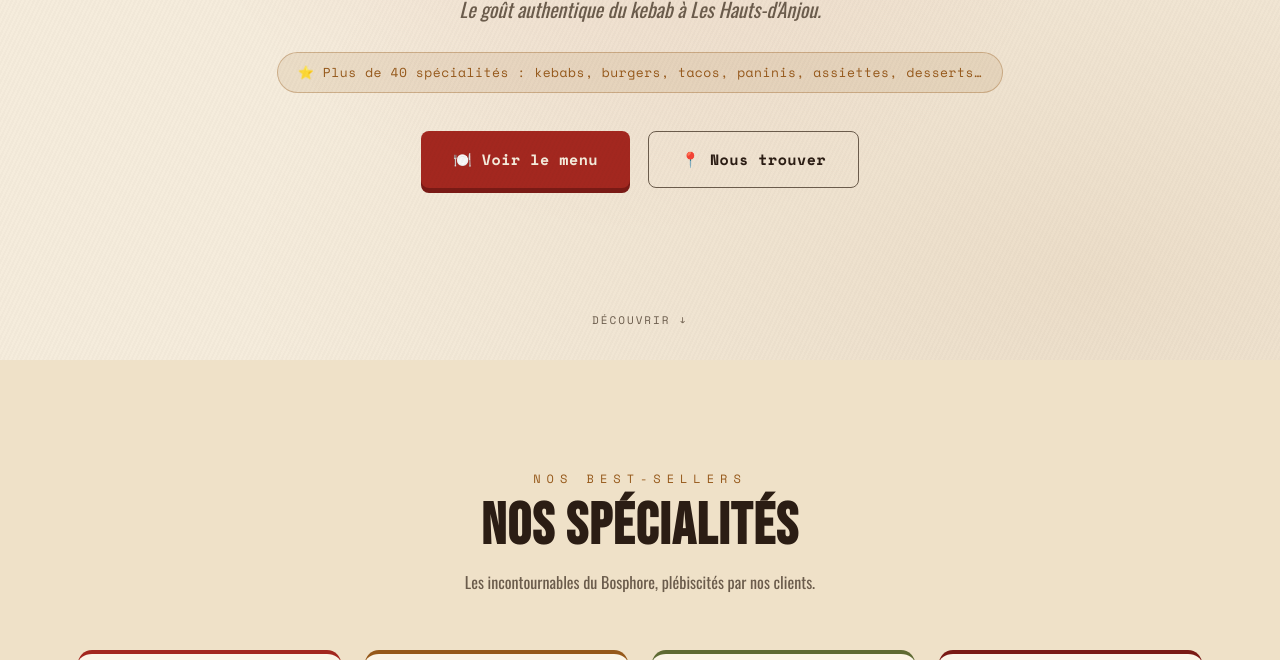
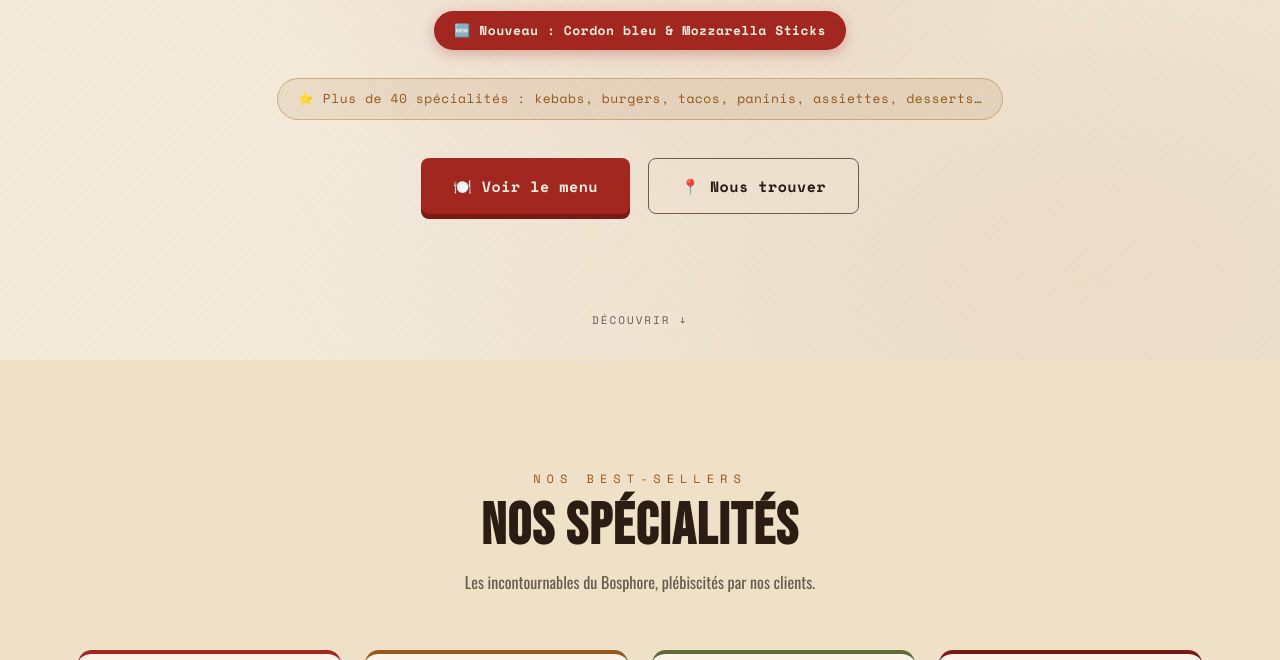
Before and after one commit to gamzeaktas96-cloud/le-bosphore, a plain HTML site: page index.html in a window 1280 px wide. Shown: the part 440-1100 px from the top of the page. Drawn offline with nearby package versions, Linux system fonts and the light colour scheme.

Commit message:
Update index.html

```diff
--- a/index.html
+++ b/index.html
@@ -167,6 +167,18 @@ h1,h2,h3{font-family:'Bebas Neue', sans-serif; letter-spacing:1.5px; text-transf
   border:1px solid rgba(150,89,27,0.35);
   padding:10px 20px;
   border-radius:30px;
+}
+.new-strip{
+  margin-top:14px;
+  font-family:'Space Mono', monospace;
+  font-size:13px;
+  font-weight:700;
+  letter-spacing:.5px;
+  color:var(--cream);
+  background:var(--flame);
+  padding:10px 20px;
+  border-radius:30px;
+  box-shadow:0 4px 14px rgba(163,39,31,.3);
 }
 .hero-ctas{ display:flex; gap:18px; margin-top:38px; flex-wrap:wrap; justify-content:center; }
 .btn{
@@ -372,6 +384,7 @@ footer .foot-links a:hover{ color:var(--saffron); }
   <div class="eyebrow">Grillé minute</div>
   <h1>LE <span>BOSPHORE</span></h1>
   <p class="sub">Le goût authentique du kebab à Les Hauts-d'Anjou.</p>
+  <div class="new-strip">🆕 Nouveau : Cordon bleu & Mozzarella Sticks</div>
   <div class="badge-strip">⭐ Plus de 40 spécialités : kebabs, burgers, tacos, paninis, assiettes, desserts…</div>
   <div class="hero-ctas">
     <a href="#menu" class="btn btn-primary">🍽️ Voir le menu</a>
```
